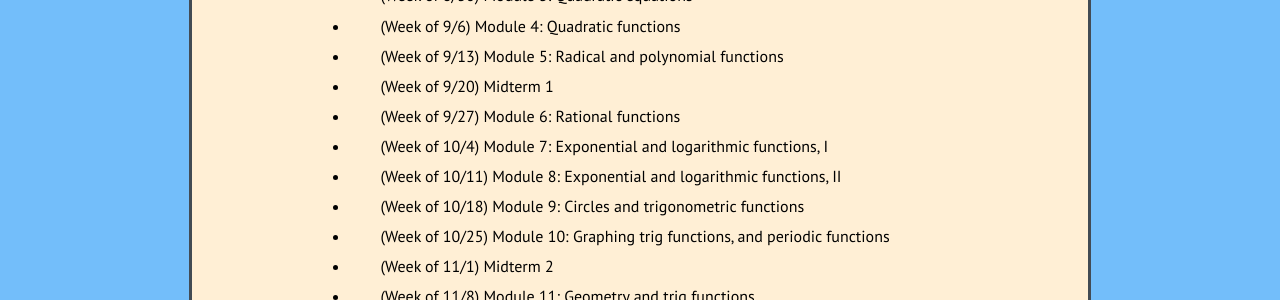
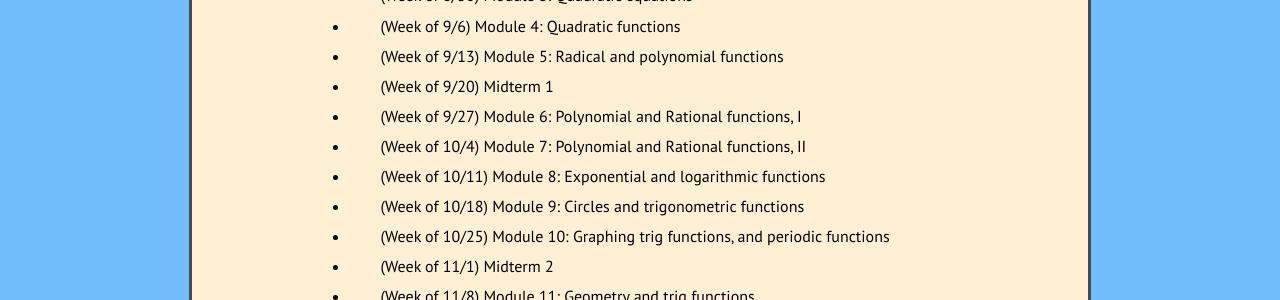
Before and after one commit to kamerynjw/kamerynjw.github.io, a Jekyll site: the page built from teaching/2021/math1410.md, in a window 1280 px wide. Shown: the part 820-1120 px from the top of the page. Built offline with Jekyll 4.4.1, drawn with Linux system fonts in a browser that asks for light colours; nearby versions of some CDN libraries.

Commit message:
updated schedule

```diff
--- a/teaching/2021/math1410.md
+++ b/teaching/2021/math1410.md
@@ -50,11 +50,11 @@ This course is organized into weekly modules. For each week, Monday and Wednesda
 
 * (Week of 9/20) Midterm 1
 
-* (Week of 9/27) Module 6: Rational functions
+* (Week of 9/27) Module 6: Polynomial and Rational functions, I
 
-* (Week of 10/4) Module 7: Exponential and logarithmic functions, I
+* (Week of 10/4) Module 7: Polynomial and Rational functions, II
 
-* (Week of 10/11) Module 8: Exponential and logarithmic functions, II
+* (Week of 10/11) Module 8: Exponential and logarithmic functions
 
 * (Week of 10/18) Module 9: Circles and trigonometric functions
 
```
